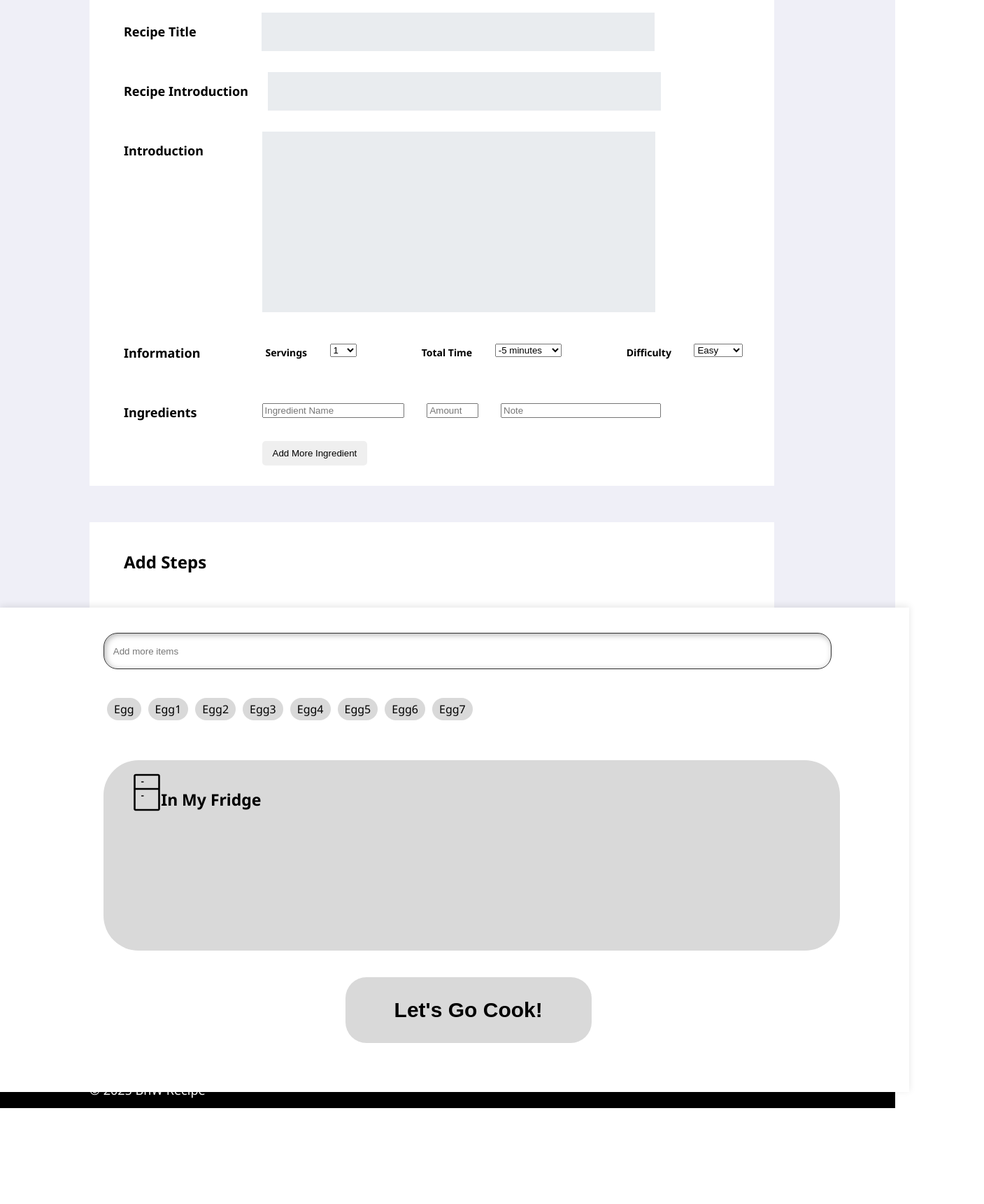
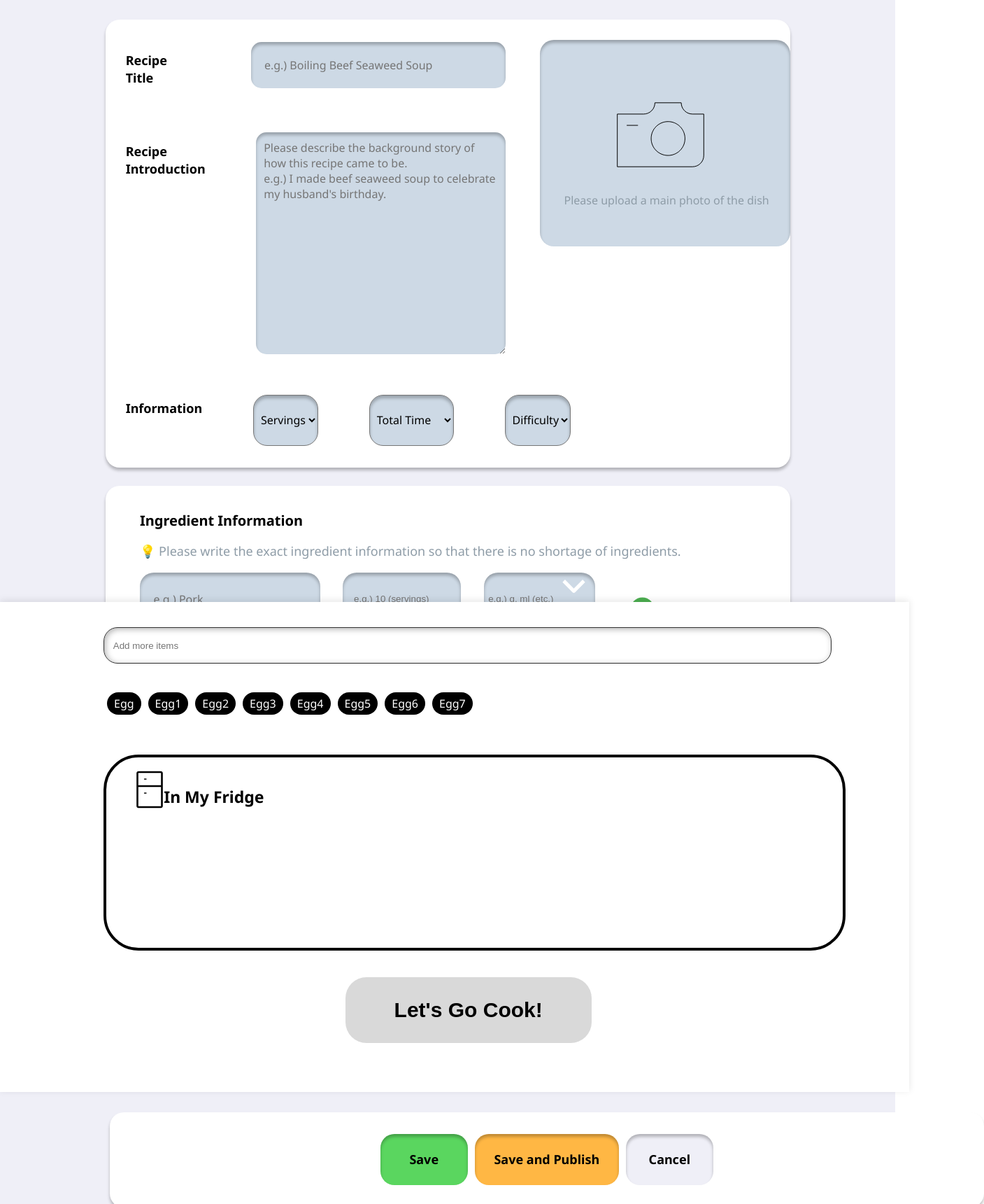
Before and after one commit to Echo108471/black-white-recipe, a React (Create React App) app in the folder frontend/: page /create in a window 1280 px wide. Shown: the part 240-1960 px from the top of the page at 70% size, 1407 px wide, since content can reach past the window. Before the commit the page ends 1838 px from the top, so only its background shows below. Built offline with nearby package versions, Linux system fonts and the light colour scheme; a web font is replaced by a local one.

Commit message:
그 다음으로는 레시피

```diff
--- a/frontend/src/components/AddSteps.js
+++ b/frontend/src/components/AddSteps.js
@@ -1,5 +1,7 @@
 import React, { useState } from "react";
-import "../styles/AddSteps.css"; // CSS 파일 추가
+import "../styles/AddSteps.css";
+import Plus from "../assets/plus.svg";
+
 
 function AddSteps() {
     const [steps, setSteps] = useState([
@@ -66,10 +68,11 @@ function AddSteps() {
                         value={step.description}
                         onChange={(e) => handleDescriptionChange(step.id, e.target.value)}
                         className="step-description"
+                        placeholder={"e.g.) Remove the fat from the beef and cut it into appropriate sizes"}
                     />
-                    <label htmlFor={`file-upload-${step.id}`} className="custom-file-upload1">
+                    {/* <label htmlFor={`file-upload-${step.id}`} className="custom-file-upload1">
                         Upload Image
-                    </label>
+                    </label> */}
                     <input
                         id={`file-upload-${step.id}`}
                         type="file"
@@ -82,29 +85,9 @@ function AddSteps() {
             ))}
 
             <button onClick={addNewStep} className="add-step-btn">
+            <img src={Plus} alt="Plus" />
                 Add Step
             </button>
-
-            {/* ✅ 최종 사진 업로드 */}
-            <div className="photo">
-                <h2>Final Photos</h2>
-                <label htmlFor="final-image-upload" className="custom-file-upload2">
-                    Upload Final Image
-                </label>
-                <input
-                    id="final-image-upload"
-                    type="file"
-                    accept="image/*"
-                    onChange={(e) => handleFinalImageUpload(e.target.files[0])}
-                    className="final-image-upload"
-                />
-                {finalImage && <p>{finalImage.name}</p>}
-            </div>
-            {/* ✅ 저장 & 취소 버튼 추가 */}
-            <div className="buttons-container">
-                <button onClick={handleSave} className="save-btn">Save</button>
-                <button onClick={handleCancel} className="cancel-btn">Cancel</button>
-            </div>
         </div>
     );
 }
--- a/frontend/src/components/Create.js
+++ b/frontend/src/components/Create.js
@@ -1,15 +1,19 @@
 import React, { useState } from "react";
+import { useNavigate } from 'react-router-dom';
 import "../styles/Create.css";
 import IngredientsCreateRecipe from "./IngredientsCreateRecipe";
 import AddSteps from "./AddSteps";
+import Camera from "../assets/camera.svg";
+
+
 
 function Create() {
     const [recipeTitle, setRecipeTitle] = useState("");
     const [recipeInfo, setRecipeInfo] = useState("");
     const [introduction, setIntroduction] = useState("");
-    const [serving, setServing] = useState("1");
-    const [time, setTime] = useState("5");
-    const [difficulty, setDifficulty] = useState("Easy");
+    const [serving, setServing] = useState("");
+    const [time, setTime] = useState("");
+    const [difficulty, setDifficulty] = useState("");
 
     const [ingredients, setIngredients] = useState([
         { id: 1, name: "", amount: "", note: "" }
@@ -27,9 +31,40 @@ function Create() {
         );
     };
 
+    const [image, setImage] = useState(null);
+    const [preview, setPreview] = useState(null);
+    const handleImageChange = (e) => {
+        const file = e.target.files[0];
+        if (file) {
+            setImage(file);
+            setPreview(URL.createObjectURL(file));  // 미리보기용 URL 생성
+        }
+    };
+
+    const navigate = useNavigate();
+
+const handleCancel = () => {
+    if (window.confirm("Are you sure you want to cancel? Unsaved changes will be lost.")) {
+        navigate(-1);  // 이전 페이지로 이동
+    }
+};
+
+const handleSave = () => {
+    console.log("Recipe saved as draft!");
+    alert("Recipe saved as draft!");
+};
+
+const handlePublish = () => {
+    console.log("Recipe saved and published!");
+    alert("Recipe saved and published!");
+};
+
+
+
 return (
-        <div className="createrecipe-container">
+    <section className="createrecipe-container">
         <div className="RecipeInformation">
+            <div className="left">
             <div className="recipetitle">
                 <h2>Recipe Title</h2>
                 <input
@@ -37,33 +72,24 @@ function Create() {
                     value={recipeTitle}
                     onChange={(e) => setRecipeTitle(e.target.value)}
                     className="titletext"
+                    placeholder="    e.g.) Boiling Beef Seaweed Soup"
                 />
             </div>
 
             <div className="recipeinfo">
                 <h2>Recipe Introduction</h2>
-                    <input
-                        type="text"
+                <textarea
                     value={recipeInfo}
                     onChange={(e) => setRecipeInfo(e.target.value)}
-                        className="infotext"
-                    />
-                </div>
-
-                <div className="introduction">
-                    <h2>Introduction</h2>
-                    <input
-                        type="text"
-                        value={introduction}
-                        onChange={(e) => setIntroduction(e.target.value)}
                     className="introtext"
+                    placeholder={`Please describe the background story of how this recipe came to be. \ne.g.) I made beef seaweed soup to celebrate my husband's birthday.`}
                 />
             </div>
 
                 <div className="information">
                     <h2>Information</h2>
-                    <h3>Servings</h3>
                     <select value={serving} onChange={(e) => setServing(e.target.value)}>
+                        <option value="" disabled>Servings</option>
                         <option value="1">1</option>
                         <option value="2">2</option>
                         <option value="3">3</option>
@@ -71,9 +97,8 @@ function Create() {
                         <option value="5">5</option>
                         <option value="6+">6+</option>
                     </select>
-
-                    <h3>Total Time</h3>
                     <select value={time} onChange={(e) => setTime(e.target.value)}>
+                    <option value="" disabled>Total Time</option>
                         <option value="5">-5 minutes</option>
                         <option value="10">-10 minutes</option>
                         <option value="15">-15 minutes</option>
@@ -82,29 +107,59 @@ function Create() {
                         <option value="90">90+ minutes</option>
                     </select>
 
-                    <h3>Difficulty</h3>
                     <select value={difficulty} onChange={(e) => setDifficulty(e.target.value)}>
+                    <option value="" disabled>Difficulty</option>
                         <option value="Easy">Easy</option>
                         <option value="Medium">Medium</option>
                         <option value="Hard">Hard</option>
                     </select>
                     </div>
+                    </div>
+
+
+                    <div className="image-upload">
+                    <img src={Camera} alt="Camera" />
+                        <input
+                            type="file"
+                            id="fileUpload"
+                            accept="image/*"
+                            onChange={handleImageChange}
+                            style={{ display: "none" }}
+                        />
+
+                        <label htmlFor="fileUpload" className="custom-upload-btn">Please upload a main photo of the dish</label>
+
+                        {preview && (
+                            <img src={preview} alt="Recipe Preview" className="preview-image"/>
+                        )}
+                </div>
+
+                </div>
+                <div className="AddSteps-wrapper">
                     <div className="ingredients">
-                <h2>Ingredients</h2>
+                    <h2>Ingredient Information </h2>
+                    <h3>💡 Please write the exact ingredient information so that there is no shortage of ingredients.</h3>
                     <IngredientsCreateRecipe
                         ingredients={ingredients}
                         handleInputChange={handleInputChange}
                         addMoreIngredient={addMoreIngredient}
                     />
                     </div>
-                </div>
-                <div className="AddSteps-wrapper">
                     <div className="AddSteps" >
-                    <h2>Add Steps</h2>
+                        <h2>Recipe Instructions</h2>
+                        <p>💡 Please write the important steps that influence the flavor of the dish clearly and without omission.<br></br>
+                            e.g.) Marinate for 10 minutes ▷ Marinate lightly for 10 minutes.<br></br>
+                            Garlic needs to be marinated ▷ Marinate garlic thoroughly to eliminate the spicy taste.
+                            </p>
                         <AddSteps/>
                     </div>
                 </div>
+                <div className="button-group">
+                    <button className="save-btn" onClick={handleSave}>Save</button>
+                    <button className="publish-btn" onClick={handlePublish}>Save and Publish</button>
+                    <button className="cancel-btn" onClick={handleCancel}>Cancel</button>
                 </div>
+        </section>
     );
 }
 
--- a/frontend/src/components/IngredientsCreateRecipe.js
+++ b/frontend/src/components/IngredientsCreateRecipe.js
@@ -1,5 +1,7 @@
 import React, { useState } from "react";
 import "../styles/IngredientsCreateRecipe.css";
+import Plus from "../assets/plus.svg";
+
 
 
 function IngredientsCreateRecipe() {
@@ -31,7 +33,7 @@ function IngredientsCreateRecipe() {
                         value={ingredient.name}
                         onChange={(e) => handleInputChange(ingredient.id, "name", e.target.value)}
                         className="IngredientName"
-                        placeholder="Ingredient Name"
+                        placeholder="e.g.) Pork"
                     />
 
                     <input
@@ -39,7 +41,7 @@ function IngredientsCreateRecipe() {
                         value={ingredient.amount}
                         onChange={(e) => handleInputChange(ingredient.id, "amount", e.target.value)}
                         className="NumberOfIngredient"
-                        placeholder="Amount"
+                        placeholder="e.g.) 10 (servings)"
                     />
 
                     <input
@@ -47,13 +49,14 @@ function IngredientsCreateRecipe() {
                         value={ingredient.note}
                         onChange={(e) => handleInputChange(ingredient.id, "note", e.target.value)}
                         className="note"
-                        placeholder="Note"
+                        placeholder="e.g.) g, ml (etc.)"
                     />
                 </div>
             ))}
 
             <button onClick={addMoreIngredient} className="add-more-btn">
-                Add More Ingredient
+            <img src={Plus} alt="Plus" />
+                Add
             </button>
         </div>
     );
--- a/frontend/src/components/NavBar.js
+++ b/frontend/src/components/NavBar.js
@@ -8,9 +8,9 @@ function NavBar() {
         <div className = "navbar-container">
             <nav className="navbar">
                 <ul>
-                    <li><Link to="/recipes">Recipes</Link></li>
-                    <li><Link to="/">Home</Link></li>
-                    <li><Link to="/ranking">Ranking</Link></li>
+                    <li><Link to="/recipes">All Recipes</Link></li>
+                    <li><Link to="/">Ingredients</Link></li>
+                    <li><Link to="/ranking">About Us</Link></li>
                 </ul>
             </nav>
         </div>
--- a/frontend/src/styles/AddSteps.css
+++ b/frontend/src/styles/AddSteps.css
@@ -25,13 +25,21 @@
 }
 
 .step-description {
-    width: 100%;
-    height: 80px;
-    padding: 10px;
     resize: none;
     margin-top: 5px;
     border:None;
-    background-color: #E9ECEF;
+    width: 540px;
+    height: 295px;
+    background: #CDD9E5;
+    box-shadow: inset 0px 4px 4px rgba(0, 0, 0, 0.25);
+    border-radius: 20px;
+    font-family: 'Noto Sans';
+    font-style: normal;
+    font-weight: 300;
+    font-size: 18px;
+    line-height: 25px;
+    color: #8E9CA7;
+    padding: 2%;
 }
 
 .step-image-upload {
@@ -39,16 +47,21 @@
 }
 
 .add-step-btn {
-    width: 10%;
-    margin-left: 45%;
-    margin-top: 20px;
+    margin-top: -8%;
     padding: 10px 15px;
     border: none;
-    color: white;
+    border-radius: 5px;
+    cursor: pointer;
+    font-family: 'Noto Sans';
+    font-style: normal;
+    font-weight: 700;
     font-size: 16px;
-    cursor: pointer;
-    border-radius: 5px;
-    color: black;
+    line-height: 22px;
+    display: flex;
+    align-items: center;
+    color: #000000;
+    background-color: #FFFF;
+    margin-left: 80%;
 }
 
 .photo input{
--- a/frontend/src/styles/Create.css
+++ b/frontend/src/styles/Create.css
@@ -1,13 +1,22 @@
 html, body {
-    max-width: 100vw;
-    min-height: none; /* ✅ 최소 높이 추가 */
+    min-width: 100vw;
+    min-height: auto; /* ✅ 최소 높이 추가 */
     font-family: 'Noto Sans';
     font-style: normal;
 }
 
+.createrecipe-container{
+    padding-left:10%;
+    background-color: #EFEFF7;
+    min-height: 200vh; /* ✅ 최소 높이 추가 */
+}
+
 .RecipeInformation{
-    margin-left:0%;
+    position: relative;
+    top:2rem;
+    margin-left:2%;
     width: 85%;
+    height: 40rem;
     display:grid;
     gap: 5%;
     font-weight: 400 !important;
@@ -16,16 +25,25 @@ html, body {
     align-items: center;
     color: #000000;
     background-color: #FFFF;
+    display: grid;
+    grid-template-columns: 2fr 1fr;
+    box-shadow: 0px 4px 4px rgba(0, 0, 0, 0.25);
+    border-radius: 20px;
+}
+
+.left {
+    display: flex;
+    flex-direction: column;
+    gap: 50px;
 }
 
 
-.createrecipe-container{
-    padding-left:10%;
-    background-color: #EFEFF7;
+.category, .information {
+    display: flex;
+    gap: 15px;
 }
 
 .createrecipe h1{
-    padding-top: 2%;
     font-family: 'Noto Sans', sans-serif;
     font-style: normal;
     font-weight: 700;
@@ -41,7 +59,7 @@ html, body {
     margin-right: 10%;
 }
 .Ingredients h1{
-    margin-left:3%;
+    margin-left:2%;
     padding-top: 2%;
 }
 
@@ -62,24 +80,80 @@ html, body {
     display: flex;
     gap: 10%;
     margin-left: 5%;
-    margin-top: 5%;
 }
 .titletext{
     border:none;
-    width: 60%;
-    background-color: #E9ECEF;
+    width: 70%;
+    height: 4rem;
+    background: #CDD9E5;
+    margin-left: 5%;
+    box-shadow: inset 0px 4px 4px rgba(0, 0, 0, 0.25);
+    border-radius: 15px;
+    font-family: 'Noto Sans';
+    font-style: normal;
+    font-weight: 400;
+    font-size: 16px;
+    line-height: 22px;
+    color: #8E9CA7;
+}
+
+.image-upload{
+    width: 358px;
+    height: 295px;
+    background: #CDD9E5;
+    box-shadow: inset 0px 4px 4px rgba(0, 0, 0, 0.25);
+    border-radius: 20px;
+    margin-top: -18rem;
+}
+
+.image-upload img{
+    margin-left: 30%;
+    margin-top: 20%;
+    margin-bottom: 0%;
+}
+
+.custom-upload-btn {
+    padding: 10px 20px;
+    font-family: 'Noto Sans';
+    font-style: normal;
+    font-weight: 400;
+    font-size: 16px;
+    line-height: 22px;
+    color: #8E9CA7;
+    border-radius: 5px;
+    display: inline-block;
+    text-align: center;
+    margin-left: 4%;
 }
 
 .recipeinfo{
     display:flex;
     gap: 3%;
     margin-left: 5%;
+}
 
+.introtext{
+    border:none;
+    width: 70%;
+    height: 295px;
+    margin-left: 2.5%;
+    background: #CDD9E5;
+    box-shadow: inset 0px 4px 4px rgba(0, 0, 0, 0.25);
+    border-radius: 15px;
+    word-wrap: break-word;
+    white-space: normal;
+    display: block;
+    padding: 2%;
+    font-family: 'Noto Sans';
+    font-style: normal;
+    font-weight: 400;
+    font-size: 16px;
+    line-height: 22px;
+    color: #8E9CA7;
 }
-.infotext{
-    border:none;
-    width: 60%;
-    background-color: #E9ECEF;
+
+.introtext::placeholder{
+    white-space: pre-wrap;
 }
 
 .introduction{
@@ -88,27 +162,71 @@ html, body {
     margin-left: 5%;
 
 }
-.introtext{
-    border:none;
-    width: 60%;
-    height: 20vw;
-    background-color: #E9ECEF;
-}
+
 .information{
     display:flex;
-    gap: 10%;
+    gap: 5%;
     margin-left: 5%;
-    background-color: white;
 }
 
 .information select{
-    margin-left: -6.5%;
+    margin-left: 8.5%;
     margin-top: 1.5%;
-    height: 5%;
+    height: 73px;
+    width: 121px;
+    background: #CDD9E5;
+    box-shadow: inset 0px 4px 4px rgba(0, 0, 0, 0.25);
+    border-radius: 20px;
+    padding-left: 1%;
+    font-family: 'Noto Sans';
+    font-style: normal;
+    font-weight: 300;
+    font-size: 16px;
+    line-height: 22px;
+    display: flex;
+    align-items: center;
+    color: #000000;
+}
+
+.AddSteps-wrapper{
+    background-color: #ffffff;
+    width: 85%;
+    padding-bottom: 5%;
+    box-shadow: 0px 4px 4px rgba(0, 0, 0, 0.25);
+    border-radius: 20px;
+    margin-top: 5%;
+    margin-left: 2%;
+}
+
+.ingredients {
+    padding-left: 5%;
+    padding-bottom: 3%;
+    padding-top: 2%;
+}
+
+.ingredients h2{
+    font-family: 'Noto Sans';
+    font-style: normal;
+    font-weight: 700;
+    font-size: 20px;
+    line-height: 27px;
+    display: flex;
+    align-items: center;
+    color: #000000;
+}
+
+.ingredients h3{
+    font-family: 'Noto Sans';
+    font-style: normal;
+    font-weight: 300;
+    font-size: 18px;
+    line-height: 25px;
+    display: flex;
+    align-items: center;
+    color: #8E9CA7;
 }
 
 .ingredients-section{
-    margin-left:7%;
     display:grid;
     gap: 3%;
     font-family: 'Noto Sans';
@@ -120,14 +238,6 @@ html, body {
     color: #000000;
 }
 
-.ingredients {
-    display: flex;
-    gap: 5%;
-    padding-left: 5%;
-    background-color: white;
-    padding-bottom: 3%;
-}
-
 .AddSteps{
     background-color: #FFFF;
     padding-top: 2%;
@@ -137,10 +247,73 @@ html, body {
     margin-left: 5%;
 }
 
-.AddSteps-wrapper{
-    margin-top: 15%;
-    background-color: #EFEFF7;
-    width: 85%;
-    padding-bottom: 5%;
+.AddSteps p{
+    margin-left: 5%;
+    font-family: 'Noto Sans';
+    font-style: normal;
+    font-weight: 300;
+    font-size: 18px;
+    line-height: 25px;
+    display: flex;
+    align-items: center;
+    color: #8E9CA7;
+}
 
+.button-group {
+    display: flex;
+    justify-content: center;
+    gap: 10px;
+    margin: 3rem;
+    margin-bottom: 5rem;
+    margin-left: 1.8rem;
+    width: 1250px;
+    height: 136px;
+    background: #FFFFFF;
+    box-shadow: 0px 4px 4px rgba(0, 0, 0, 0.25);
+    border-radius: 20px;
 }
+
+.button-group button {
+    padding: 12px 24px;
+    font-size: 16px;
+    border: none;
+    cursor: pointer;
+    transition: all 0.3s ease;
+    margin-top: 2.5%;
+    font-family: 'Noto Sans';
+    font-style: normal;
+    font-weight: 700;
+    font-size: 18px;
+    line-height: 25px;
+    color: #000000;
+    border-radius: 20px;
+}
+
+.cancel-btn {
+    width: 108px;
+    height: 73px;
+    background: #EFEFF7;
+    box-shadow: inset 0px 4px 4px rgba(0, 0, 0, 0.25);
+    border-radius: 20px;
+}
+
+.save-btn {
+    width: 93px;
+    height: 73px;
+    background: #5AD65F;
+    box-shadow: inset 0px 4px 4px rgba(0, 0, 0, 0.25);
+    border-radius: 20px;
+}
+
+.publish-btn {
+    width: 206px;
+    height: 73px;
+    background: #FFB744;
+    box-shadow: inset 0px 4px 4px rgba(0, 0, 0, 0.25);
+    border-radius: 20px;
+}
+
+.button-group button:hover {
+    transform: translateY(-2px);
+    opacity: 0.9;
+}
--- a/frontend/src/styles/IngredientsCreateRecipe.css
+++ b/frontend/src/styles/IngredientsCreateRecipe.css
@@ -1,6 +1,5 @@
 .ingredients-container{
     margin-top: 1.5%;
-    margin-left: 5%;
     flex-direction: column;
     gap: 30px;
     width: 70%;
@@ -14,14 +13,39 @@
 
 .IngredientName{
     width: 30%;
+    background: #CDD9E5;
+    box-shadow: inset 0px 4px 4px rgba(0, 0, 0, 0.25);
+    border-radius: 20px;
+    width: 388px;
+    height: 73px;
+    font-family: 'Noto Sans';
+    font-style: normal;
+    font-weight: 400;
+    font-size: 16px;
+    line-height: 22px;
+    color: #8E9CA7;
+    padding-left: 3%;
+    border:none;
 }
 
 .NumberOfIngredient{
-    width: 10%;
+    border: none;
+    width: 151px;
+    height: 73px;
+    background: #CDD9E5;
+    box-shadow: inset 0px 4px 4px rgba(0, 0, 0, 0.25);
+    border-radius: 20px;
+    padding-left: 1rem;
 }
 
 .note{
-    width: 34%;
+    border:none;
+    width: 151px;
+    height: 73px;
+    background: #CDD9E5;
+    box-shadow: inset 0px 4px 4px rgba(0, 0, 0, 0.25);
+    border-radius: 20px;
+    padding-left: 1%;
 }
 
 
@@ -31,4 +55,15 @@
     border: none;
     border-radius: 5px;
     cursor: pointer;
+    font-family: 'Noto Sans';
+    font-style: normal;
+    font-weight: 700;
+    font-size: 16px;
+    line-height: 22px;
+    display: flex;
+    align-items: center;
+    color: #000000;
+    background-color: #FFFF;
+    margin-top: -10%;
+    margin-left: 105%;
 }
--- a/frontend/src/styles/SearchNav.css
+++ b/frontend/src/styles/SearchNav.css
@@ -85,13 +85,16 @@
     display: inline-block;
     margin: 5px;
     padding: 5px 10px;
-    background: #D9D9D9;
+    background: #000000;
     border-radius: 20px;
     cursor: pointer;
+    color: #ffffff;
 }
 
 .popular-keywords li:hover {
-    background: #ffebcc;
+    background: #ffffff;
+    color: black;
+    border: 1px solid black;
 }
 
 .added-ingredients li {
@@ -107,16 +110,18 @@
     right: 5px;
     top: 2px;
     font-size: 14px;
+    color: #ffffff;
 }
 
 .inmyfridge{
-    background-color: #D9D9D9;
+    background-color: #ffffff;
     width: 78.5%;
     margin-left: 10%;
     border-radius: 50px;
     height: 15rem;
     padding:1rem;
     padding-left: 2rem;
+    border: 4px solid black;
 }
 
 .inmyfridge img {
@@ -133,6 +138,8 @@
 
 .inmyfridge li {
     border: 1.5px solid black;
+    background-color: black;
+    color: #ffffff;
 }
 
 .cook-button button {
```
Also changed, not shown: frontend/src/styles/Footer.css (+19 -0 lines), frontend/src/styles/Header.css (+10 -0 lines), frontend/src/styles/NavBar.css (+5 -3 lines), frontend/src/assets/camera.svg (added), frontend/src/assets/plus.svg (added), frontend/src/components/login.js (added). Lines whose indentation alone changed are shown as unchanged.
